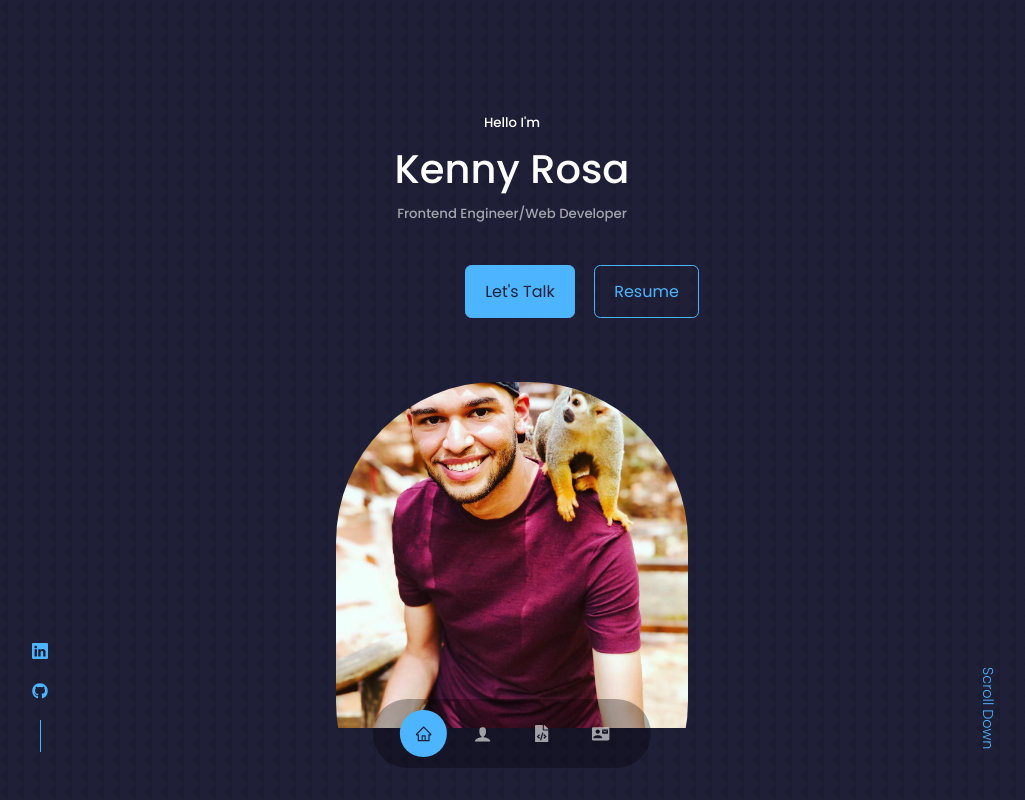
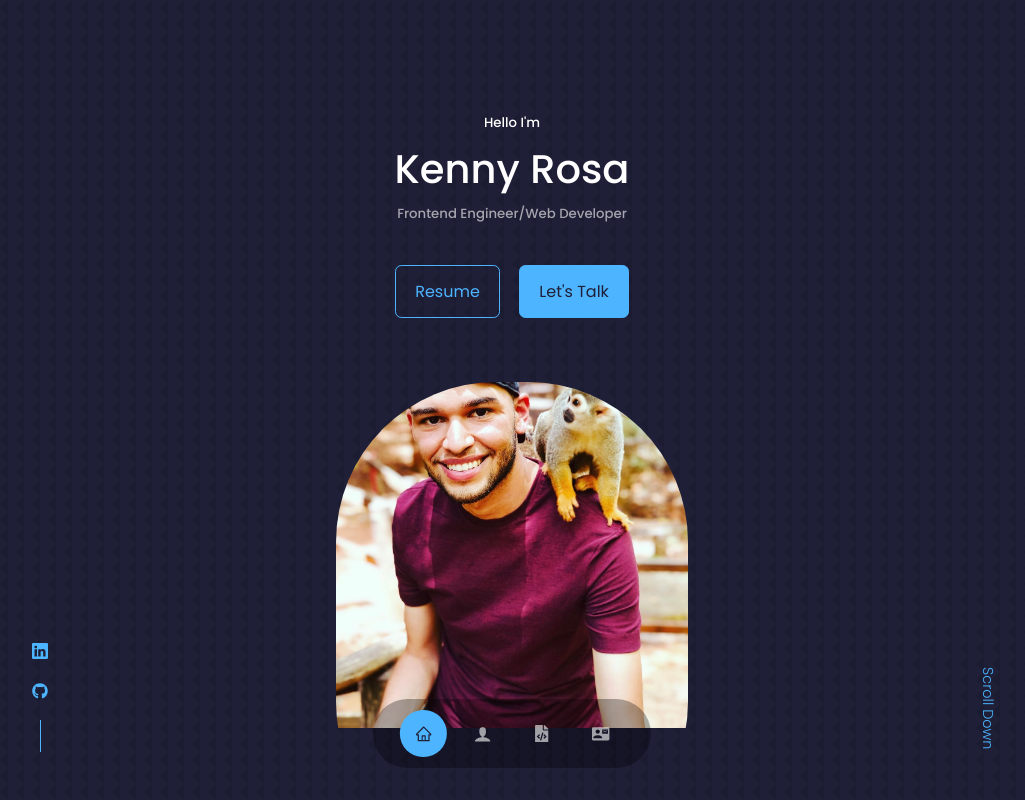
Before and after one commit to KennyRosa/PortfolioSite, a React (Create React App) app: page / in a window 1280 px wide. Shown: the top 800 px of the page, without its empty margins (128-1153 px from the left). Built offline with nearby package versions, Linux system fonts and the light colour scheme.

Commit message:
Changes to Portfolio

```diff
--- a/src/components/header/CallToAction.jsx
+++ b/src/components/header/CallToAction.jsx
@@ -5,11 +5,11 @@ import "./header.css";
 function CallToAction() {
   return (
     <div className="cta">
-      <a href="#contact" className="btn btn-primary">
+      <a href={resume} download className="btn header-button">
+        Resume
+      </a>
+      <a href="#contact" className="header-button btn btn-primary">
         Let's Talk
-      </a>
-      <a href={resume} download className="btn">
-        Resume
       </a>
     </div>
   );
--- a/src/components/header/header.css
+++ b/src/components/header/header.css
@@ -19,8 +19,6 @@ header {
     display: flex;
     gap: 1.2rem;
     justify-content: center;
-    left: 70px;
-    position: relative;
 }
 
 /* Header Socials */
@@ -65,12 +63,21 @@ header {
     font-size: 0.9rem;
 }
 
+.header-button{
+    display:flex;
+    justify-content: center;
+    align-items: center;
+}
+
 
 @media screen and (max-width: 1024px){
     header{
         height: 68vh;
     }
 }
+
+
+
 
 @media screen and (max-width: 600px){
     header{
--- a/src/index.css
+++ b/src/index.css
@@ -131,4 +131,6 @@ img{
     section > h2{
         margin-bottom: 2rem;
     }
+
+
 }
```
